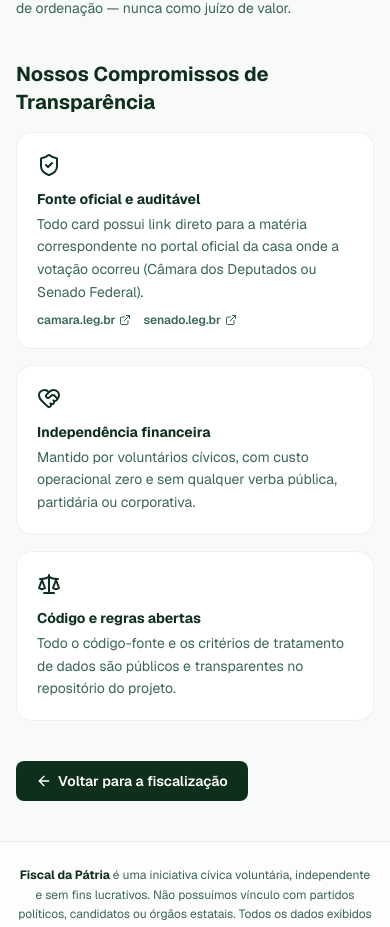
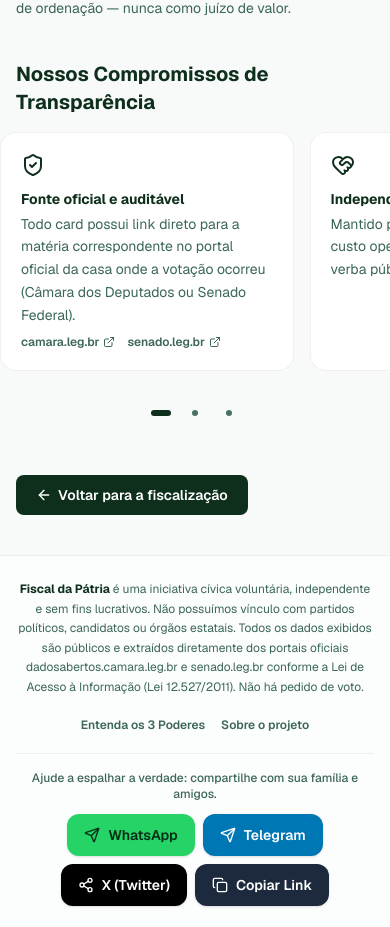
Before and after one commit to Fiscal-da-Patria/fiscal-da-patria, a Next.js app: page /sobre in a window 390 px wide. Shown: the part 3152-4079 px from the top of the page. Built offline with nearby package versions, Linux system fonts and the light colour scheme.

Commit message:
feat(carrossel): dots acessiveis em Poderes e Sobre
Carrossel nativo com scroll-snap e dots no mobile para 3 Poderes, Camara/Senado, regua, timeline e compromissos do Sobre; desktop mantem a grade; dots com aria-label, aria-current, alvo de 44px e respeito a reduced motion.

```diff
--- a/src/app/sobre/page.tsx
+++ b/src/app/sobre/page.tsx
@@ -11,6 +11,7 @@ import {
 } from "lucide-react";
 import { SiteHeader } from "@/components/SiteHeader";
 import { SiteFooter } from "@/components/SiteFooter";
+import { CarrosselMobile } from "@/components/CarrosselMobile";
 
 export const metadata: Metadata = {
   title: "Sobre Nós — Manifesto Cívico | Fiscal da Pátria",
@@ -251,8 +252,16 @@ export default function SobrePage() {
           <h2 className="text-xl font-bold text-titulo sm:text-2xl">
             Nossos Compromissos de Transparência
           </h2>
-          <div className="mt-4 grid gap-4 sm:grid-cols-3">
-            <div className="rounded-2xl border border-borda bg-superficie p-5">
+          <CarrosselMobile
+            rotulo="Compromissos de Transparência"
+            total={3}
+            dotsClassName="sm:hidden"
+            trilhoClassName="-mx-4 mt-4 flex snap-x snap-mandatory gap-4 overflow-x-auto px-4 pb-2 sm:mx-0 sm:grid sm:grid-cols-3 sm:overflow-visible sm:px-0 sm:pb-0"
+          >
+            <div
+              data-slide
+              className="w-[82%] shrink-0 snap-start rounded-2xl border border-borda bg-superficie p-5 sm:w-auto"
+            >
               <ShieldCheck className="h-6 w-6 text-titulo" />
               <h3 className="mt-3 text-sm font-bold text-titulo">Fonte oficial e auditável</h3>
               <p className="mt-1 text-sm leading-relaxed text-corpo">
@@ -278,7 +287,10 @@ export default function SobrePage() {
                 </a>
               </div>
             </div>
-            <div className="rounded-2xl border border-borda bg-superficie p-5">
+            <div
+              data-slide
+              className="w-[82%] shrink-0 snap-start rounded-2xl border border-borda bg-superficie p-5 sm:w-auto"
+            >
               <HeartHandshake className="h-6 w-6 text-titulo" />
               <h3 className="mt-3 text-sm font-bold text-titulo">Independência financeira</h3>
               <p className="mt-1 text-sm leading-relaxed text-corpo">
@@ -286,7 +298,10 @@ export default function SobrePage() {
                 pública, partidária ou corporativa.
               </p>
             </div>
-            <div className="rounded-2xl border border-borda bg-superficie p-5">
+            <div
+              data-slide
+              className="w-[82%] shrink-0 snap-start rounded-2xl border border-borda bg-superficie p-5 sm:w-auto"
+            >
               <Scale className="h-6 w-6 text-titulo" />
               <h3 className="mt-3 text-sm font-bold text-titulo">Código e regras abertas</h3>
               <p className="mt-1 text-sm leading-relaxed text-corpo">
@@ -294,7 +309,7 @@ export default function SobrePage() {
                 no repositório do projeto.
               </p>
             </div>
-          </div>
+          </CarrosselMobile>
         </section>
 
 
--- /dev/null
+++ b/src/components/CarrosselMobile.tsx
@@ -0,0 +1,112 @@
+"use client";
+
+import { useId, useRef, useState, type ReactNode } from "react";
+
+/**
+ * Carrossel nativo para grupos curados no celular.
+ *
+ * - O trilho usa scroll-snap do próprio navegador (sem biblioteca).
+ * - Os dots só aparecem no mobile; no desktop o `trilhoClassName` restaura a grade.
+ * - Cada slide precisa ter `data-slide` para a sincronização dos indicadores.
+ */
+export function CarrosselMobile({
+  rotulo,
+  total,
+  trilhoClassName,
+  dotsClassName = "md:hidden",
+  children,
+}: {
+  rotulo: string;
+  total: number;
+  trilhoClassName: string;
+  /** Breakpoint em que os dots somem (ex.: `md:hidden` ou `sm:hidden`). */
+  dotsClassName?: string;
+  children: ReactNode;
+}) {
+  const trilhoRef = useRef<HTMLDivElement>(null);
+  const [ativo, setAtivo] = useState(0);
+  const id = useId();
+
+  function slides() {
+    const trilho = trilhoRef.current;
+    return trilho ? Array.from(trilho.querySelectorAll<HTMLElement>("[data-slide]")) : [];
+  }
+
+  function sincronizar() {
+    const trilho = trilhoRef.current;
+    if (!trilho) return;
+    const caixa = trilho.getBoundingClientRect();
+    const centro = caixa.left + caixa.width / 2;
+    let melhor = 0;
+    let menor = Number.POSITIVE_INFINITY;
+
+    slides().forEach((slide, i) => {
+      const r = slide.getBoundingClientRect();
+      const distancia = Math.abs(r.left + r.width / 2 - centro);
+      if (distancia < menor) {
+        menor = distancia;
+        melhor = i;
+      }
+    });
+
+    setAtivo((anterior) => (anterior === melhor ? anterior : melhor));
+  }
+
+  function irPara(i: number) {
+    const trilho = trilhoRef.current;
+    const slide = slides()[i];
+    if (!trilho || !slide) return;
+
+    const reduzirMovimento = window.matchMedia("(prefers-reduced-motion: reduce)").matches;
+    const destino =
+      slide.getBoundingClientRect().left - trilho.getBoundingClientRect().left + trilho.scrollLeft;
+
+    trilho.scrollTo({
+      left: destino,
+      behavior: reduzirMovimento ? "auto" : "smooth",
+    });
+    setAtivo(i);
+  }
+
+  return (
+    <div>
+      <div
+        id={id}
+        ref={trilhoRef}
+        onScroll={sincronizar}
+        role="group"
+        aria-roledescription="carrossel"
+        aria-label={rotulo}
+        className={trilhoClassName}
+      >
+        {children}
+      </div>
+      <div
+        className={`mt-3 flex items-center justify-center gap-0.5 ${dotsClassName}`}
+        role="group"
+        aria-label={`Navegação do carrossel: ${rotulo}`}
+      >
+        {Array.from({ length: total }, (_, i) => {
+          const ativoAgora = ativo === i;
+          return (
+            <button
+              key={i}
+              type="button"
+              onClick={() => irPara(i)}
+              aria-label={`Ir para o item ${i + 1} de ${total}: ${rotulo}`}
+              aria-controls={id}
+              aria-current={ativoAgora ? "true" : undefined}
+              className="grid h-11 w-8 place-items-center rounded-lg"
+            >
+              <span
+                className={`h-1.5 rounded-full transition-all ${
+                  ativoAgora ? "w-5 bg-verde-mata dark:bg-dourado" : "w-1.5 bg-corpo-fraco"
+                }`}
+              />
+            </button>
+          );
+        })}
+      </div>
+    </div>
+  );
+}
```
Also changed, not shown: src/app/poderes/page.tsx (+38 -13 lines).
